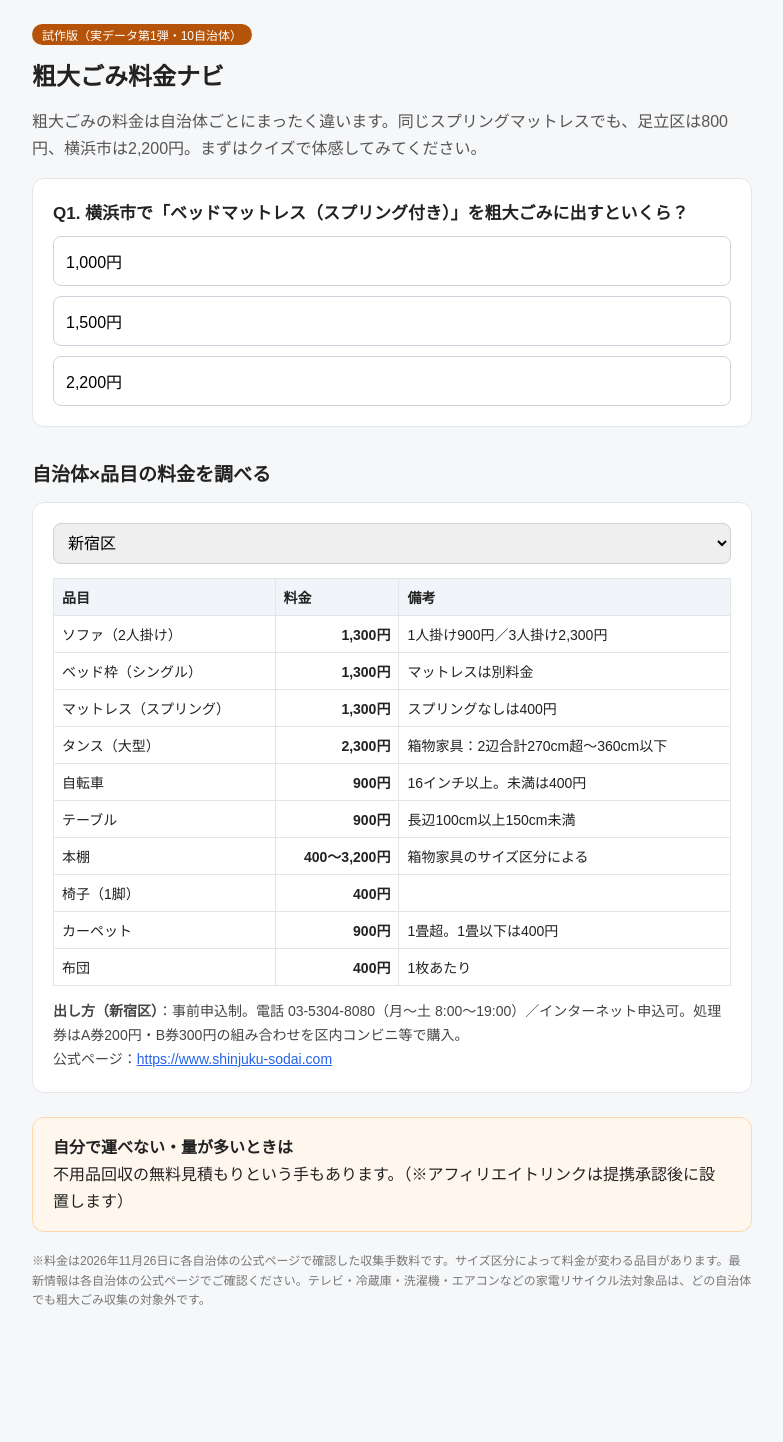
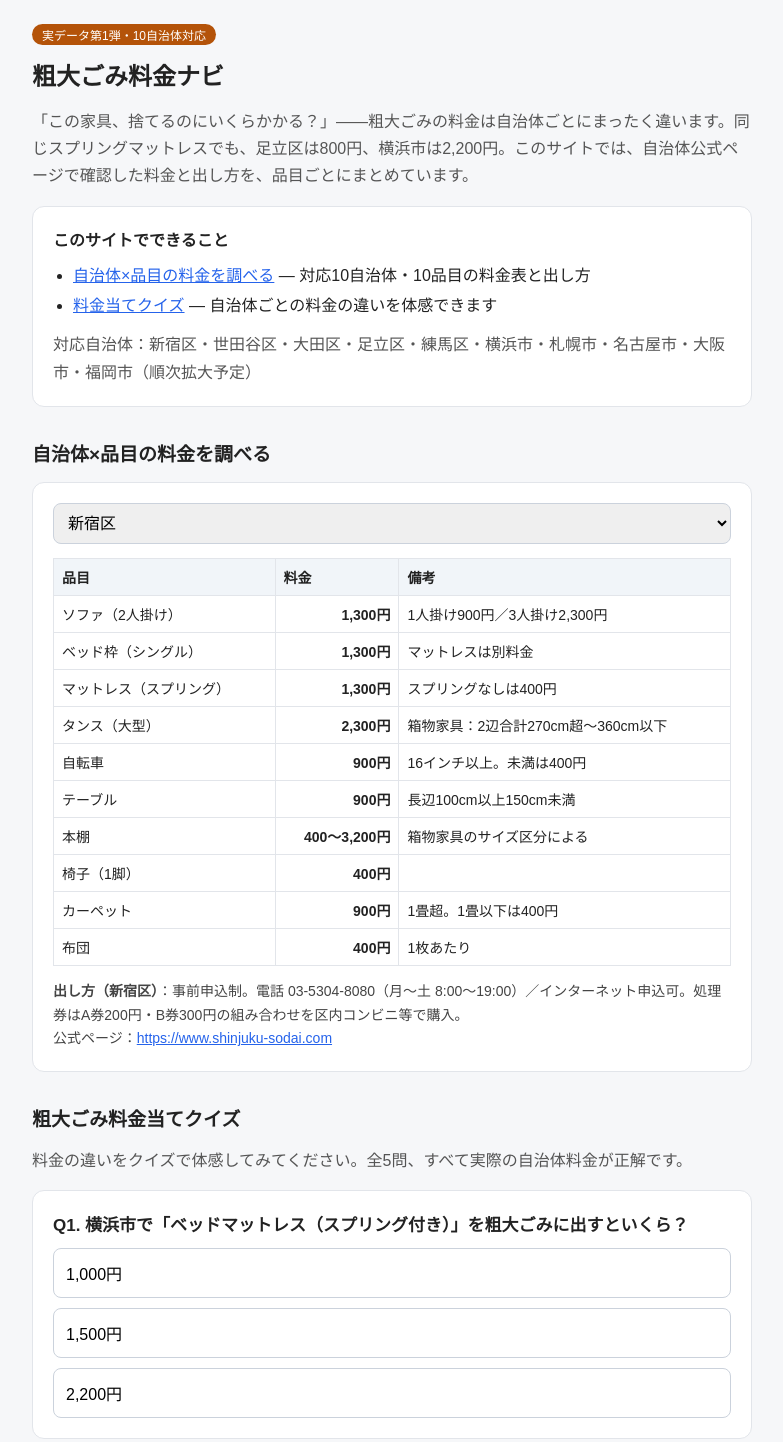
Before and after one commit to urumunahu1124/sodaigomi-navi, a plain HTML site: page index.html in a window 1280 px wide. Shown: the top 1442 px of the page, without its empty margins (248-1031 px from the left). Before the commit the page ends 1370 px from the top, so only its background shows below. Drawn offline with Linux system fonts and the light colour scheme.

Commit message:
トップ構成を変更：サイト説明と目次を先頭に置き、料金検索→クイズの順に並べ替え

```diff
--- a/index.html
+++ b/index.html
@@ -33,18 +33,20 @@
 </head>
 <body>
 <div class="wrap">
-  <span class="badge">試作版（実データ第1弾・10自治体）</span>
+  <span class="badge">実データ第1弾・10自治体対応</span>
   <h1>粗大ごみ料金ナビ</h1>
-  <p class="lead">粗大ごみの料金は自治体ごとにまったく違います。同じスプリングマットレスでも、足立区は800円、横浜市は2,200円。まずはクイズで体感してみてください。</p>
+  <p class="lead">「この家具、捨てるのにいくらかかる？」——粗大ごみの料金は自治体ごとにまったく違います。同じスプリングマットレスでも、足立区は800円、横浜市は2,200円。このサイトでは、自治体公式ページで確認した料金と出し方を、品目ごとにまとめています。</p>
 
   <div class="card">
-    <p class="q" id="question"></p>
-    <div class="choices" id="choices"></div>
-    <div class="result" id="result"></div>
-    <button class="next" id="nextBtn">次の問題へ</button>
+    <strong>このサイトでできること</strong>
+    <ul style="line-height:1.9; margin:10px 0 4px; padding-left:20px;">
+      <li><a href="#search">自治体×品目の料金を調べる</a> — 対応10自治体・10品目の料金表と出し方</li>
+      <li><a href="#quiz">料金当てクイズ</a> — 自治体ごとの料金の違いを体感できます</li>
+    </ul>
+    <p style="line-height:1.7; color:#555; margin:10px 0 0;">対応自治体：新宿区・世田谷区・大田区・足立区・練馬区・横浜市・札幌市・名古屋市・大阪市・福岡市（順次拡大予定）</p>
   </div>
 
-  <h2>自治体×品目の料金を調べる</h2>
+  <h2 id="search">自治体×品目の料金を調べる</h2>
   <div class="card">
     <select id="citySelect"></select>
     <table>
@@ -52,6 +54,15 @@
       <tbody id="feeBody"></tbody>
     </table>
     <div class="howto" id="howto"></div>
+  </div>
+
+  <h2 id="quiz">粗大ごみ料金当てクイズ</h2>
+  <p class="lead">料金の違いをクイズで体感してみてください。全5問、すべて実際の自治体料金が正解です。</p>
+  <div class="card">
+    <p class="q" id="question"></p>
+    <div class="choices" id="choices"></div>
+    <div class="result" id="result"></div>
+    <button class="next" id="nextBtn">次の問題へ</button>
   </div>
 
   <div class="cta">
@@ -232,7 +243,7 @@ nBtn.onclick = () => {
   else {
     qEl.textContent = `結果：${QUIZ.length}問中 ${score}問正解！`;
     cEl.innerHTML = '';
-    rEl.innerHTML = '料金は自治体ごとにここまで違います。下の検索で、お住まいの自治体の料金を確認してみてください。';
+    rEl.innerHTML = '料金は自治体ごとにここまで違います。上の「料金を調べる」で、お住まいの自治体の料金を確認してみてください。';
     rEl.style.display = 'block';
     nBtn.style.display = 'none';
   }
```
